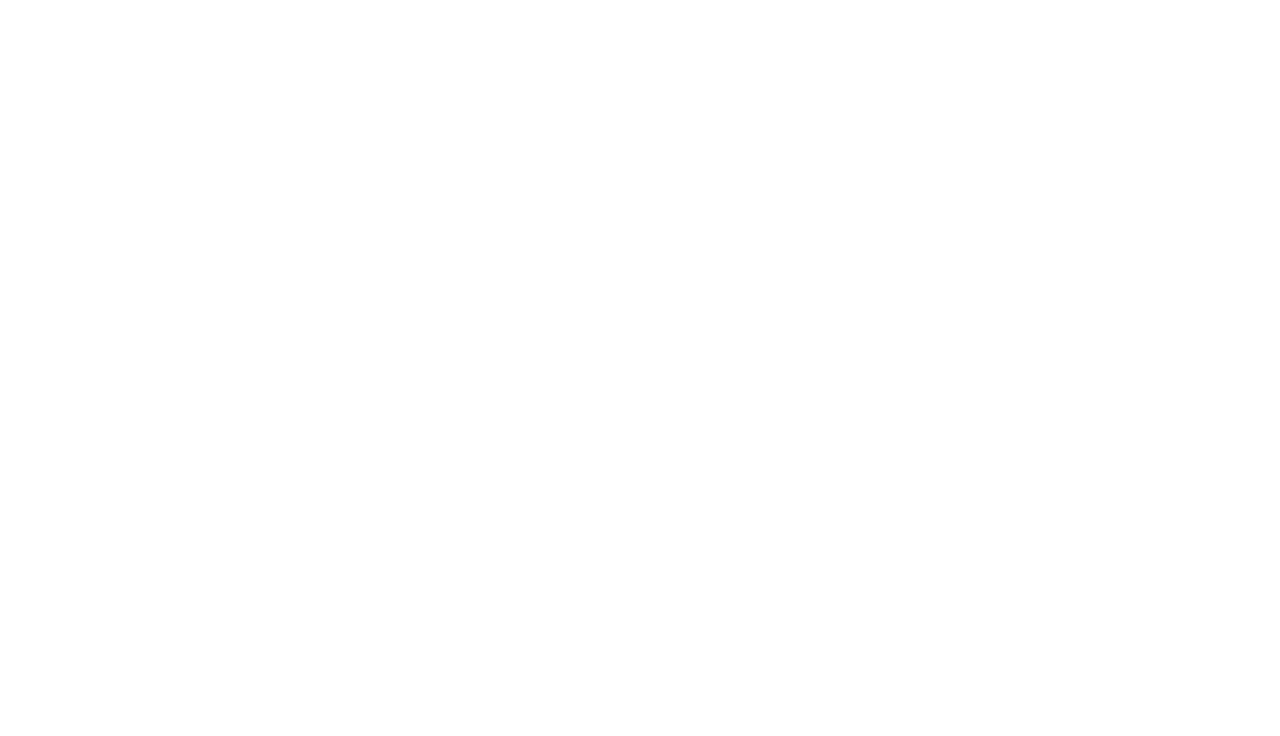
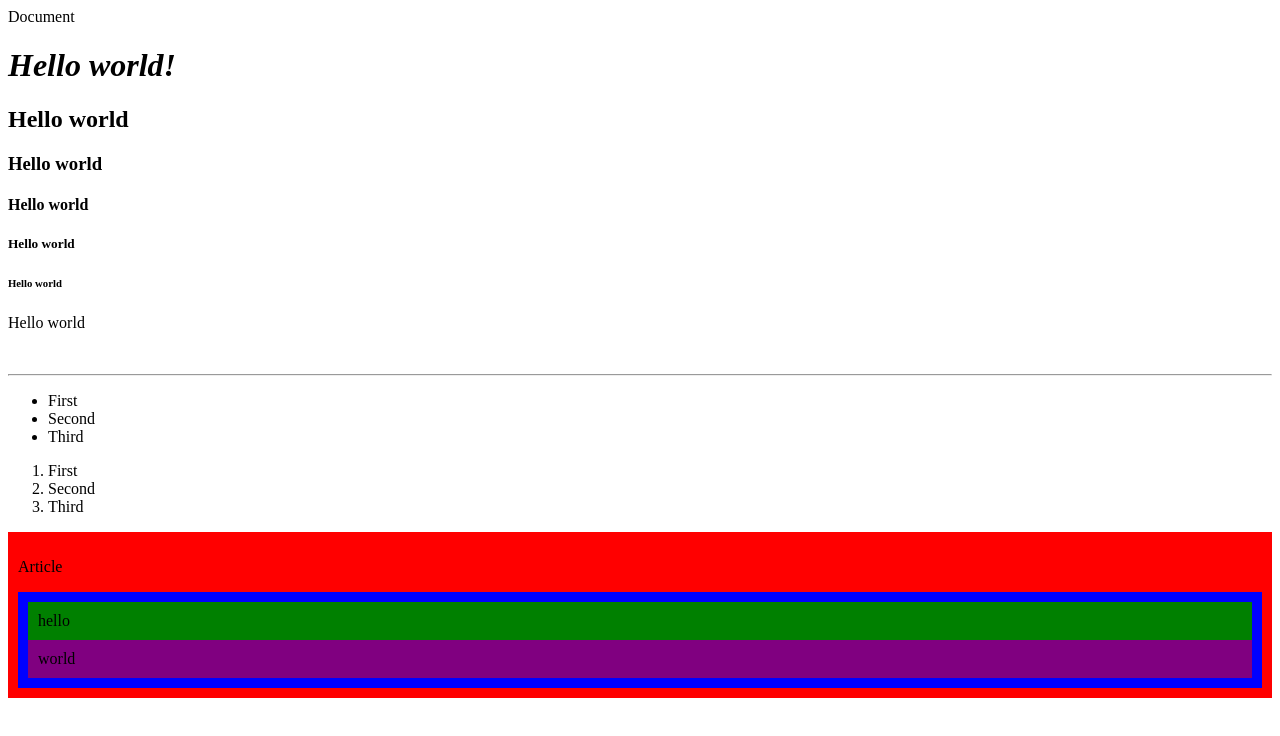
Before and after one commit to Valx01P/web_dev_workshop_series, a plain HTML site: page html_guide/examples/1_basic_structure.html in a window 1280 px wide. Drawn offline with Linux system fonts and the light colour scheme.

Commit message:
workshop changes

```diff
--- a/html_guide/examples/1_basic_structure.html
+++ b/html_guide/examples/1_basic_structure.html
@@ -3,9 +3,51 @@
 <head>
   <meta charset="UTF-8">
   <meta name="viewport" content="width=device-width, initial-scale=1.0">
+  <link rel="stylesheet" href="style.css">
+  <link rel="script" href="script.js"
+
   <title>Document</title>
 </head>
 <body>
+  <em><h1>Hello world!</h1></em>
+  <strong><h2>Hello world</h2></strong>
+  <h3>Hello world</h3>
+  <h4>Hello world</h4>
+  <h5>Hello world</h5>
+  <h6>Hello world</h6>
 
+  <p>Hello world</p>
+  <br/>
+  <!-- ^^^ page break (space) -->
+  <hr/>
+  <!-- ^^^ horizontal line -->
+
+  <ul>
+    <li>First</li>
+    <li>Second</li>
+    <li>Third</li>
+  </ul>
+
+  <ol>
+    <li>First</li>
+    <li>Second</li>
+    <li>Third</li>
+  </ol>
+
+  <main style="background-color: red; padding: 10px;">
+    <p>Article</p>
+    <section style="background-color: blue; padding: 10px;">
+      <aside style="background-color: green; padding: 10px;">
+        hello
+      </aside>
+      <footer style="background-color: purple; padding: 10px;">
+        world
+      </footer>
+    </section>
+  </main>
+
+  <!-- <script>
+    alert("Hello world");
+  </script> -->
 </body>
 </html>
```
Also changed, not shown: html_guide/examples/2_text.html (+1 -1 lines), html_guide/examples/5_forms_and_user_input.html (+16 -0 lines), html_guide/examples/8_forms_of_css_integration.html (+25 -5 lines), html_guide/examples/styles.css (added, +17 -0 lines).
